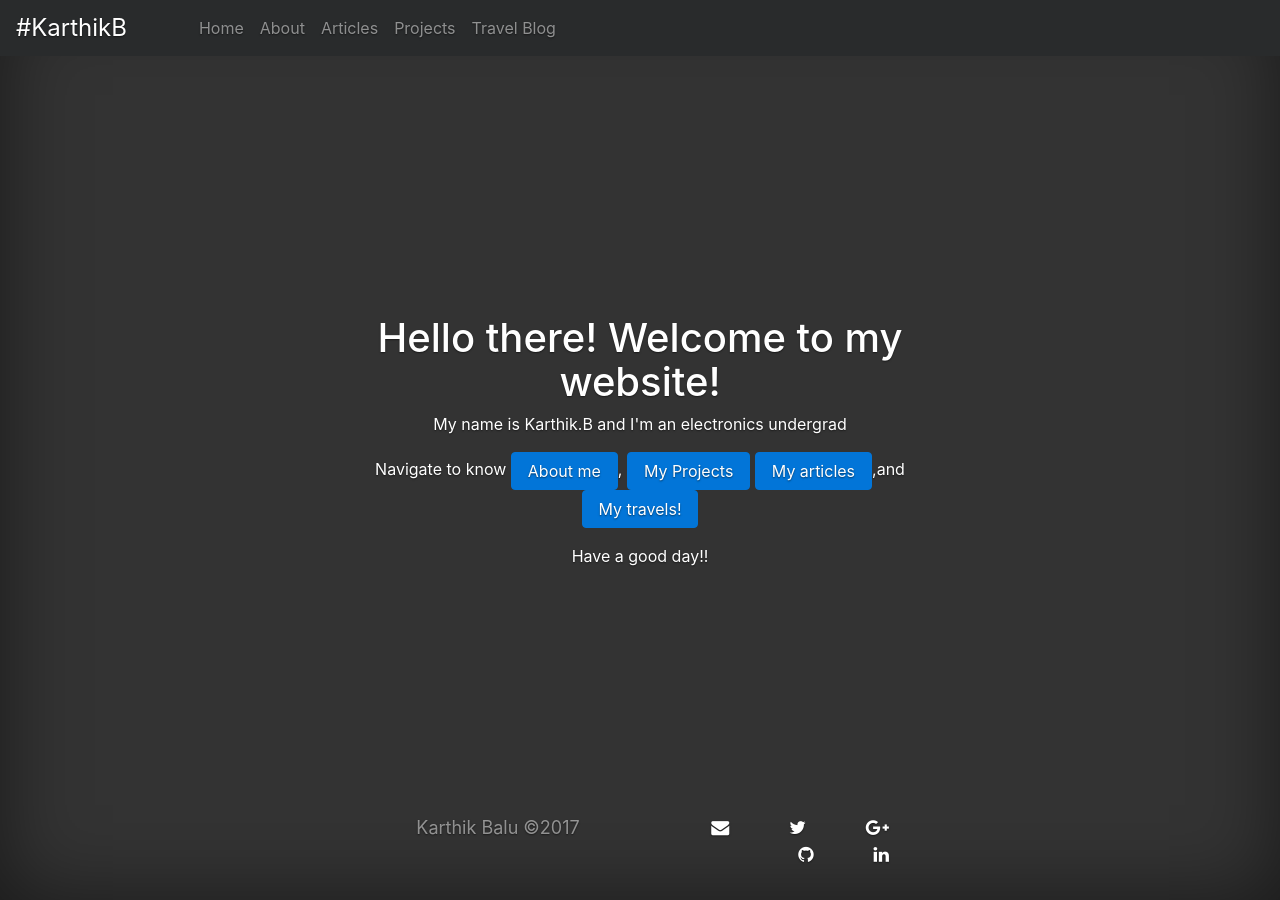
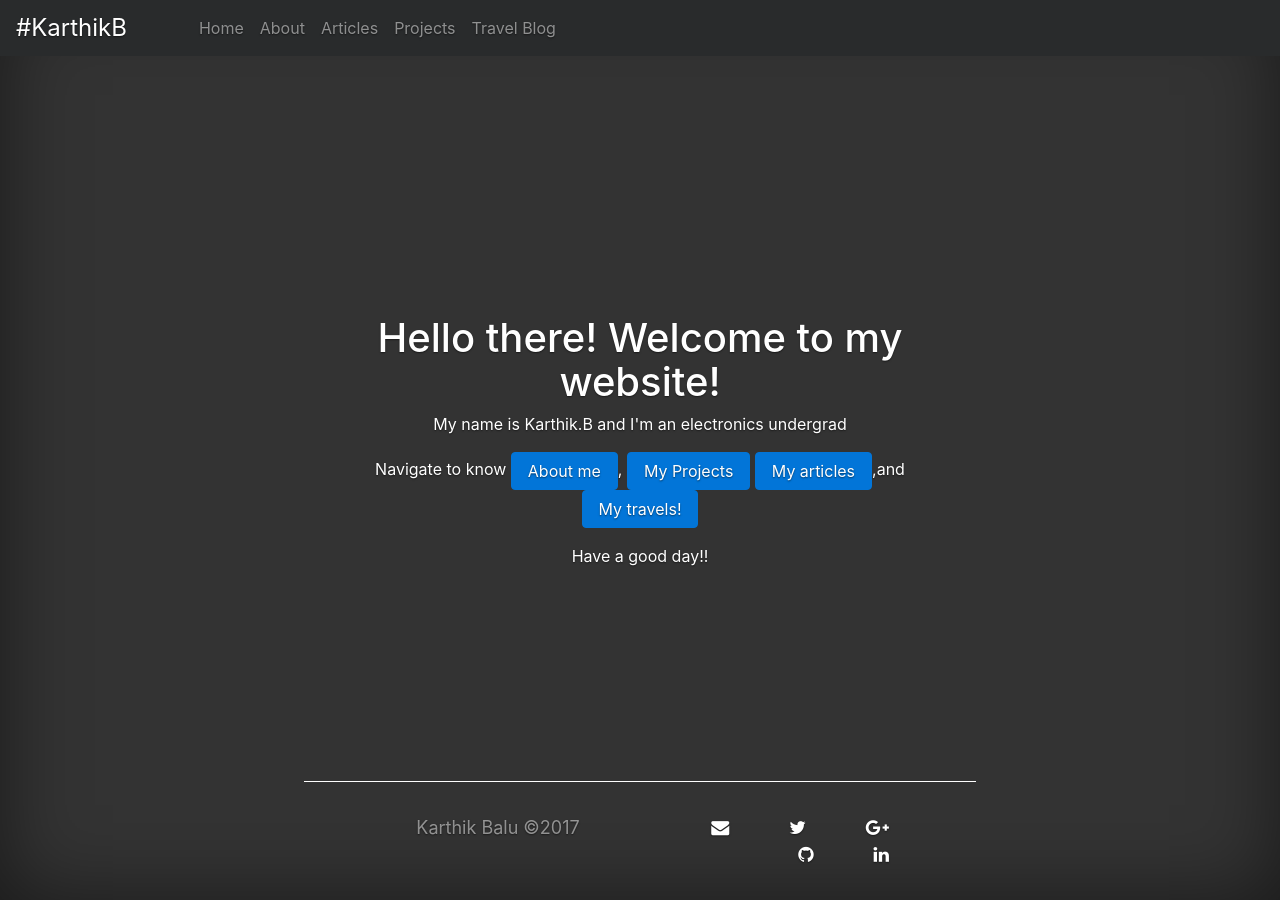
Before and after one commit to karthik-balu/karthik-balu.github.io, a Jekyll site: the page built from index.html, in a window 1280 px wide. Built offline with Jekyll 4.4.1, drawn with Linux system fonts in a browser that asks for light colours.

Commit message:
Update cover.css

```diff
--- a/static/css/cover.css
+++ b/static/css/cover.css
@@ -121,12 +121,22 @@ body {
  */
 
 .mastfoot {
-  border-top: 1px solid transparent;
+  border-top: 1px solid #fff;
   color: rgba(255,255,255,.5);
 }
 
-.social{padding-left:5px;padding-right:5px;float:right;margin-right:50px;font-size:18px;}
-.copyright{padding-left:50px;font-size:18px;}
+.social{
+  padding-left:5px;
+  padding-right:5px;
+  float:right;
+  margin-right:50px;
+  font-size:18px;
+}
+
+.copyright{
+  padding-left:50px;
+  font-size:18px;
+}
 
 /*
  * Affix and center
```
